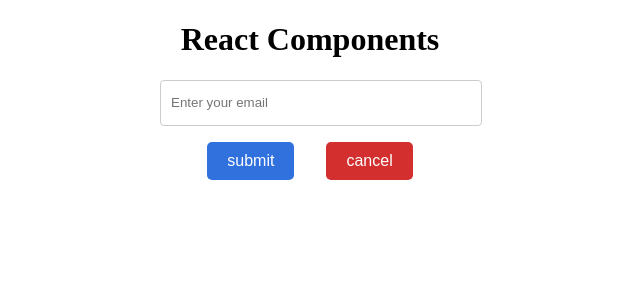
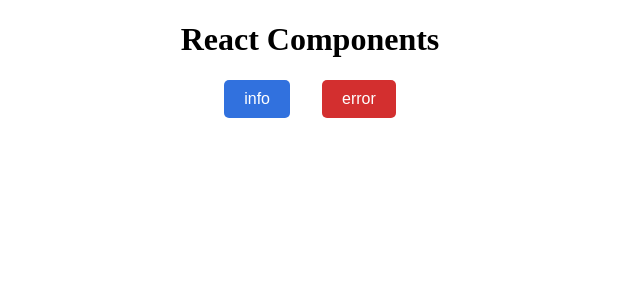
Before and after one commit to OptinexTech/react-components, a React (Create React App) app: page / in a window 1280 px wide. Shown: the top 300 px of the page, without its empty margins (330-970 px from the left). Built offline with nearby package versions, Linux system fonts and the light colour scheme.

Commit message:
Toast component

```diff
--- a/package.json
+++ b/package.json
@@ -9,6 +9,7 @@
     "react": "^18.3.1",
     "react-dom": "^18.3.1",
     "react-icons": "^5.3.0",
+    "react-intersection-observer": "^9.13.1",
     "react-scripts": "5.0.1",
     "web-vitals": "^2.1.4"
   },
--- a/src/App.js
+++ b/src/App.js
@@ -1,56 +1,42 @@
 import './App.css';
 import Button from './components/Button/Button';
-import Input from './components/Input/Input';
+import Toast from './components/Toast/Toast';
 import { useState } from 'react';
 
 function App() {
-  const [loading, setLoading] = useState(false);
-  const [email, setEmail] = useState('');
-  const [emailError, setEmailError] = useState('');
+  const [toast, setToast] = useState(null);
 
-  const handleSubmitButton = () => {
-    alert(`Email is ${email}`);
+  const showToast = (message, type) => {
+    setToast({message, type});
   };
 
-  const handleCancelButton = () => {
-    setEmail('');
-  };
-
-  const handleEmailChange = (e) => {
-    setEmail(e.target.value);
-    setEmailError(validateEmail(e.target.value) ? '' : 'Invalid email address');
-  };
-
-  const validateEmail = (email) => {
-    return /\S+@\S+\.\S+/.test(email);
+  const removeToast = () => {
+    setToast(null);
   };
 
   return (
     <div className="App">
       <h1>React Components</h1>
-      <div className="inputFlex">
-        <Input
-          type="email"
-          placeholder="Enter your email"
-          value={email}
-          onChange={handleEmailChange}
-          errorMessage={emailError}
-          customStyles={{ width: '300px' }}
+      <div className="buttonFlex">
+        <Button
+          label="info"
+          variant="primary"
+          onClick={() => showToast("info toast", "info")}
+        />
+        <Button
+          label="error"
+          variant="secondary"
+          onClick={() => showToast("error toast", "error")}
         />
       </div>
-      <div className="buttonFlex">
-        <Button
-          label="submit"
-          variant="primary"
-          onClick={handleSubmitButton}
-          loading={loading}
+      {toast && (
+        <Toast
+          message={toast.message}
+          type={toast.type}
+          duration={3000}
+          onClose={removeToast}
         />
-        <Button
-          label="cancel"
-          variant="secondary"
-          onClick={handleCancelButton}
-        />
-      </div>
+      )}
     </div>
   );
 };
--- /dev/null
+++ b/src/components/Toast/Toast.js
@@ -0,0 +1,26 @@
+import { useEffect } from 'react';
+import './toast.css';
+
+const Toast = ({
+  message,
+  type,
+  onClose,
+  duration
+}) => {
+  useEffect(() => {
+    //Auto-dismiss toast after specified duration
+    const timer = setTimeout(() => {
+      onClose();
+    }, duration || 3000);
+    return () => clearTimeout(timer);
+  }, [duration, onClose]);
+
+  return (
+    <div className={`toast ${type}`}>
+      {message}
+      <button className="toastClose" onClick={onClose}>x</button>
+    </div>
+  )
+};
+
+export default Toast;
--- /dev/null
+++ b/src/components/Toast/toast.css
@@ -0,0 +1,42 @@
+.toast {
+  position: fixed;
+  top: 20px;
+  right: 20px;
+  padding: 16px;
+  color: #fff;
+  font-size: 16px;
+  border-radius: 5px;
+  box-shadow: 0 4px 8px rgba(0, 0, 0, 0.1);
+  display: flex;
+  justify-content: space-between;
+  align-items: center;
+  min-width: 200px;
+  max-width: 300px;
+  z-index: 1000;
+}
+
+.toast.info {
+  background-color: #3171DE;
+}
+
+.toast.success {
+  background-color: #28a745;
+}
+
+.toast.error {
+  background-color: #dc3545;
+}
+
+.toast.warning {
+  background-color: #ffc107;
+}
+
+.toastClose {
+  background: none;
+  border: none;
+  color: #fff;
+  font-size: 20px;
+  margin-left: 10px;
+  cursor: pointer;
+  font-weight: bold;
+}
```
Also changed, not shown: 1 other file (tests, documents, lock files or other folders).
